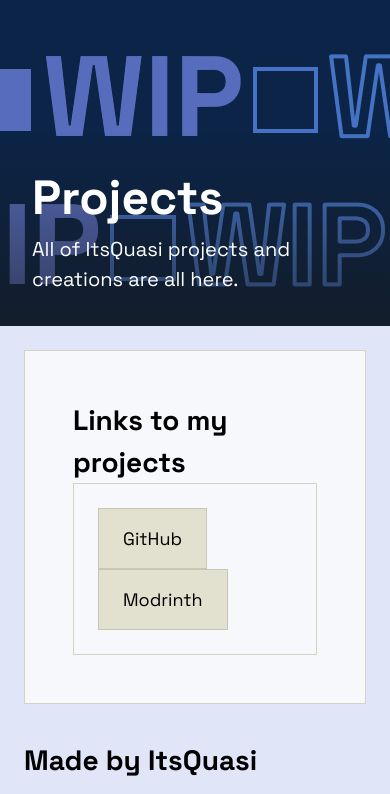
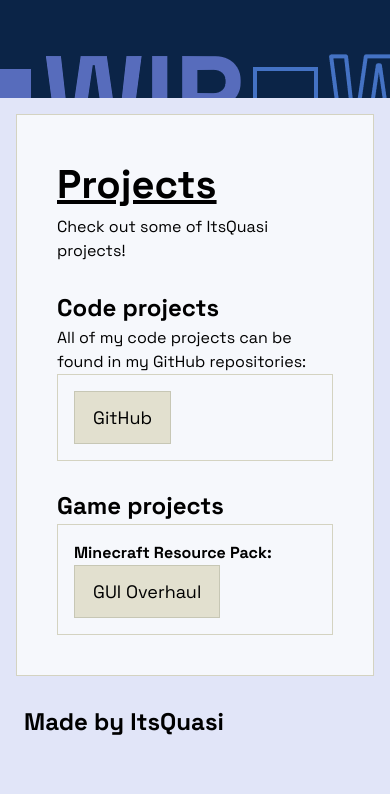
Before and after one commit to itsquasiab/itsquasiab.github.io, a website: page projects.html in a window 390 px wide. Shown: the part 62-856 px from the top of the page. Drawn offline with Linux system fonts and the light colour scheme.

Commit message:
Now better.
Even better responsive.

```diff
--- a/assets/main.css
+++ b/assets/main.css
@@ -39,7 +39,6 @@
     overflow: auto;
 
     width: 100%;
-    margin: 0;
 }
 
 /* Dark Mode */
@@ -62,6 +61,7 @@
 .navbar {
     background-color: var(--bg-glass);
     backdrop-filter: blur(40px);
+    -webkit-backdrop-filter: blur(40px);
 
     width: calc(100%);
     position: fixed;
@@ -133,6 +133,11 @@
     font-size: 2rem;
 }
 
+.title{
+    font-size: 2.5rem;
+    text-decoration: underline;
+}
+
 p {
     font-size: 1.25rem;
 }
@@ -142,7 +147,7 @@
     border: 1px solid var(--link-border);
     color: var(--text);
     text-decoration: none;
-    padding: 16px 24px;
+    padding: 12px 18px;
     display: inline-block;
 }
 
@@ -168,7 +173,7 @@
     padding: 16px 24px;
 }
 
-@media screen and (max-width: 800px) {
+@media screen and (max-width: 750px) {
     .nav-menu a:not(:first-child) {
         display: none;
     }
@@ -181,16 +186,25 @@
     }
 }
 
-@media screen and (max-width: 800px) {
+@media screen and (max-width: 1000px) {
     .content {
-        margin: 1.5rem 1.5rem;
+        margin: 3rem;
         padding: 3rem;
-
     }
 
     .content-inner {
-        border: 1px solid var(--content-border);
         padding: 1.5rem;
+    }
+}
+
+@media screen and (max-width: 750px) {
+    .content {
+        margin: 1rem;
+        padding: 2.5rem;
+    }
+
+    .content-inner {
+        padding: 1rem;
     }
 
     .nav-menu.responsive {
@@ -213,7 +227,7 @@
     }
 
     .content-title {
-        padding-top: 12rem;
+        padding-top: 10rem;
         padding-bottom: 0;
     }
 
@@ -222,7 +236,7 @@
     }
 
     .content-title h1 {
-        font-size: 3rem;
+        font-size: 2.25rem;
     }
 
     .content-title p {
@@ -235,7 +249,7 @@
     h4,
     h5,
     h6 {
-        font-size: 1.75rem;
+        font-size: 1.5rem;
     }
 
     p {
--- a/projects.html
+++ b/projects.html
@@ -30,17 +30,22 @@
     </div>
 
     <div class="content-title">
-        <div class="title-text">
-            <h1 class="text-5xl font-bold">Projects</h1>
-            <p>All of ItsQuasi projects and creations are all here.</p>
-        </div>
     </div>
 
     <div class="content">
-        <h1 class="font-bold">Links to my projects</h1>
+        <h1 class="font-bold title">Projects</h1>
+        <p>Check out some of ItsQuasi projects!</p>
+        <br>
+        <h1 class="font-bold">Code projects</h1>
+        <p>All of my code projects can be found in my GitHub repositories:</p>
         <div class="content-inner">
             <a href="https://github.com/itsquasi23">GitHub</a>
-            <a href="https://modrinth.com/user/ItsQuasi">Modrinth</a>
+        </div>
+        <br>
+        <h1 class="font-bold">Game projects</h1>
+        <div class="content-inner">
+            <p class="font-bold">Minecraft Resource Pack:</p>
+            <a href="https://modrinth.com/resourcepack/gui-overhaul">GUI Overhaul</a>
         </div>
     </div>
 
```
Also changed, not shown: gallery.html (+1 -4 lines), index.html (+4 -3 lines), socials.html (+4 -6 lines), assets/images/svg/ItsQuasiLogoBlack.svg (deleted), assets/images/svg/ItsQuasiLogoWhite.svg (deleted), assets/images/svg/dropdown_dark.svg (deleted), assets/images/svg/dropdown_light.svg (deleted), assets/images/svg/link_dark.svg (deleted), assets/images/svg/link_light.svg (deleted).
